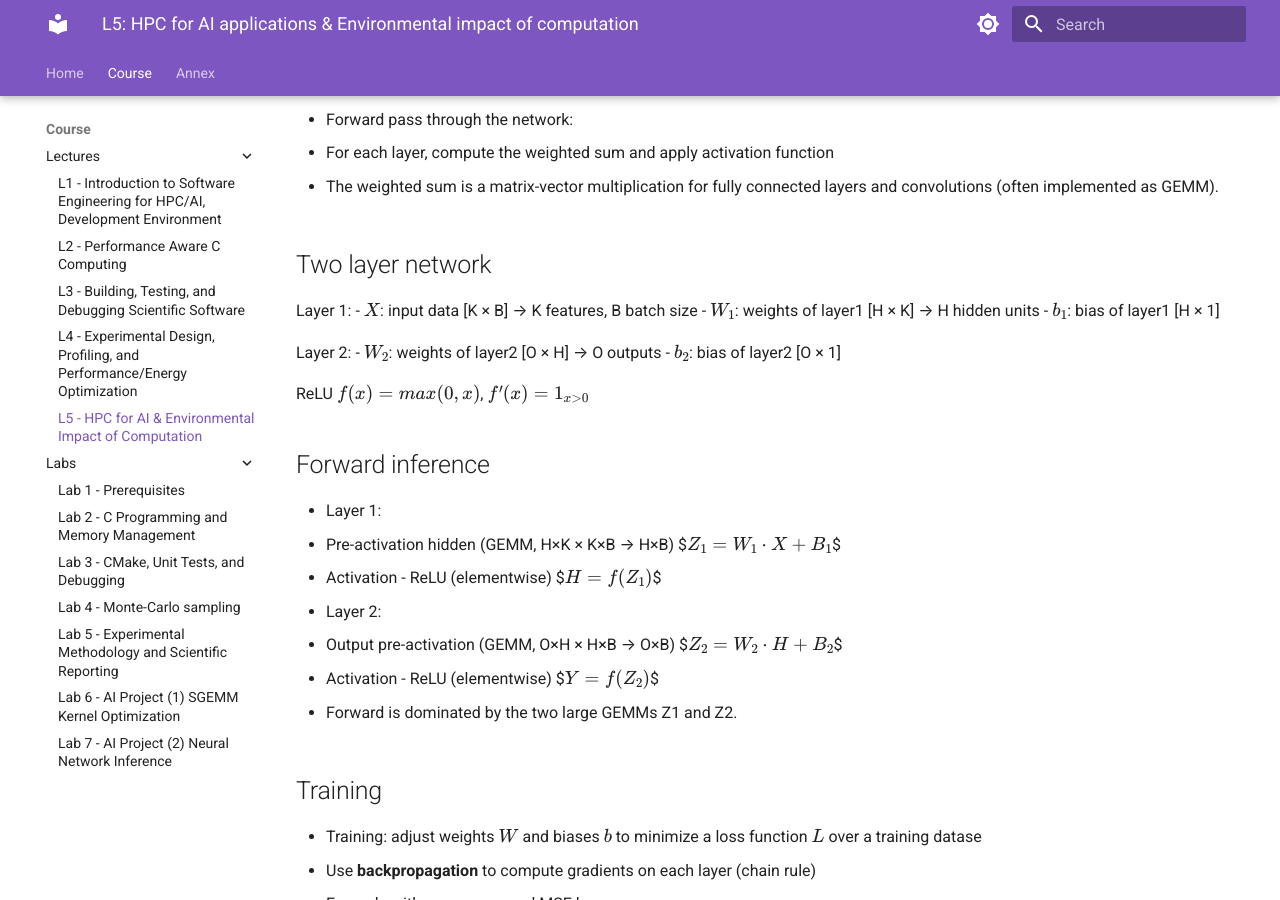
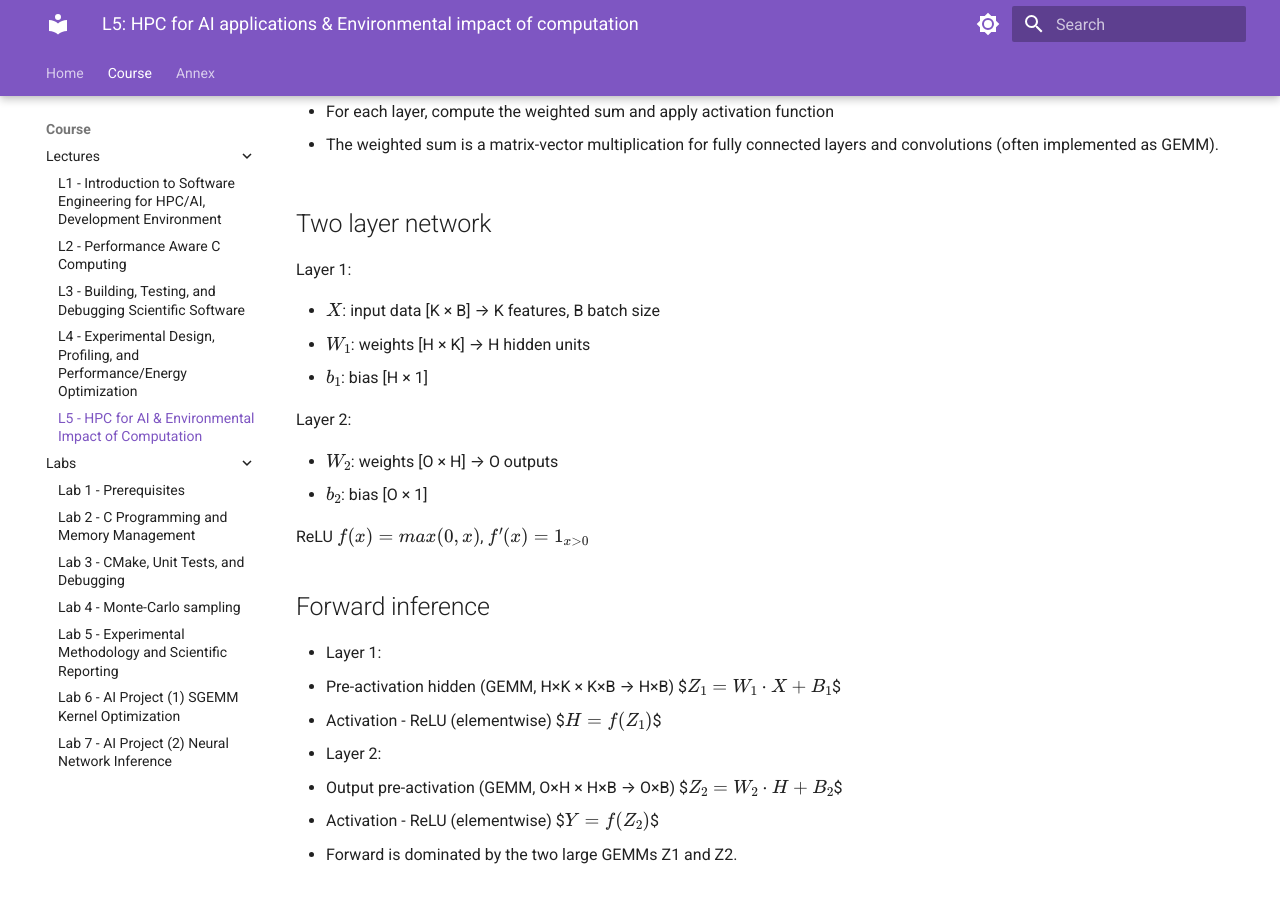
Before and after one commit to M1-CHPS/glhpc, an MkDocs documentation site: the page built from docs/lecture5.md, in a window 1280 px wide and 900 px high, scrolled down 1943 px. Built offline with MkDocs 1.6.1 and Material for MkDocs 9.7.7, drawn with Linux system fonts in a browser that asks for light colours; some of the changed text lies outside the part shown.

Commit message:
Improve slide presentation

```diff
--- a/docs/lecture5.md
+++ b/docs/lecture5.md
@@ -63,7 +63,6 @@
   - Convolutional layers
   - Recursive layers
   - Transformers (attention mechanism)
-
 ![Feed-forward NN](image/lecture5/ffn.svg)
 
 ## Inference
@@ -77,13 +76,15 @@
 ## Two layer network
 
 Layer 1:
+
 - $X$: input data [K × B]  → K features, B batch size
-- $W_1$: weights of layer1 [H × K]  → H hidden units
-- $b_1$: bias of layer1 [H × 1]
+- $W_1$: weights [H × K]  → H hidden units
+- $b_1$: bias [H × 1]
 
 Layer 2:
-- $W_2$: weights of layer2 [O × H]  → O outputs
-- $b_2$: bias of layer2 [O × 1]
+
+- $W_2$: weights [O × H]  → O outputs
+- $b_2$: bias [O × 1]
 
 ReLU $f(x) = max(0,x)$, $f'(x) = 1_{x>0}$
 
@@ -91,7 +92,7 @@
 
 - Layer 1:
   - Pre-activation hidden (GEMM, H×K × K×B → H×B)
-     $$Z_1 = W_1 · X + B_1$$
+      $$Z_1 = W_1 · X + B_1$$
   - Activation - ReLU (elementwise)
       $$H = f(Z_1)$$
 - Layer 2:
@@ -366,7 +367,9 @@
 - HPC **part of the solution**: modeling and improving complex
     systems
 
-- HPC **part of the problem**: Frontier system at ORNL
+## HPC **part of the problem**
+
+- Frontier system at ORNL
 
   - More than $10^{18}$ floating point operations per second
 
```
Also changed, not shown: other parts of docs/lecture5.md (+16 -29 lines), docs/image/lecture5/flops-acc.png, docs/image/lecture5/joules-acc.png, docs/image/lecture5/top500.png.
